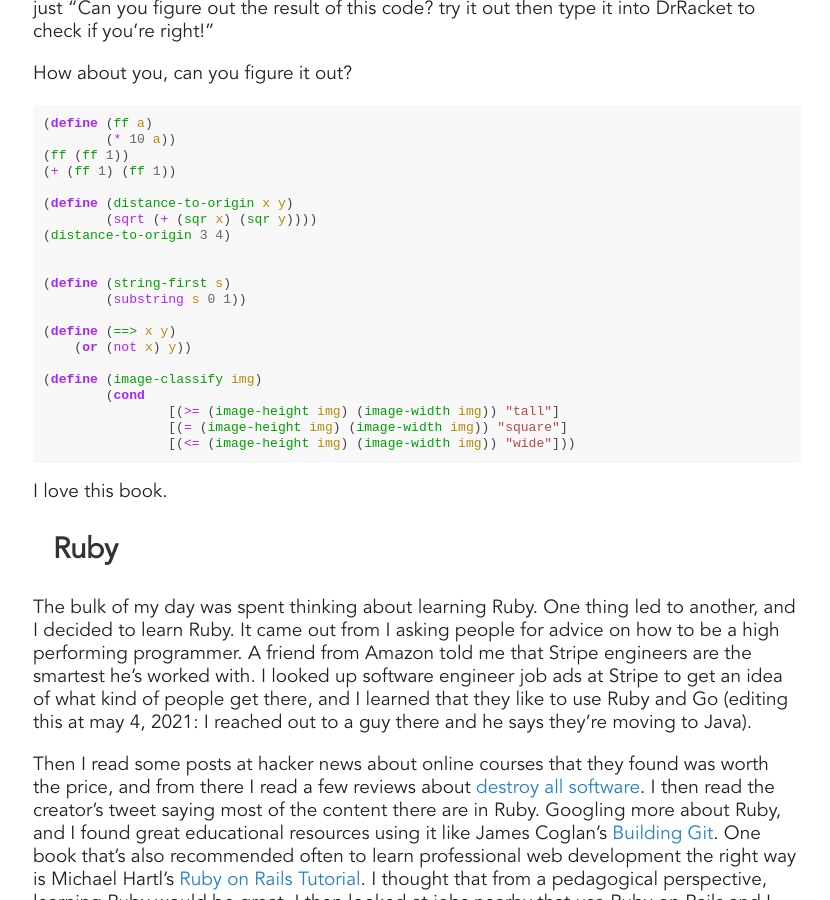
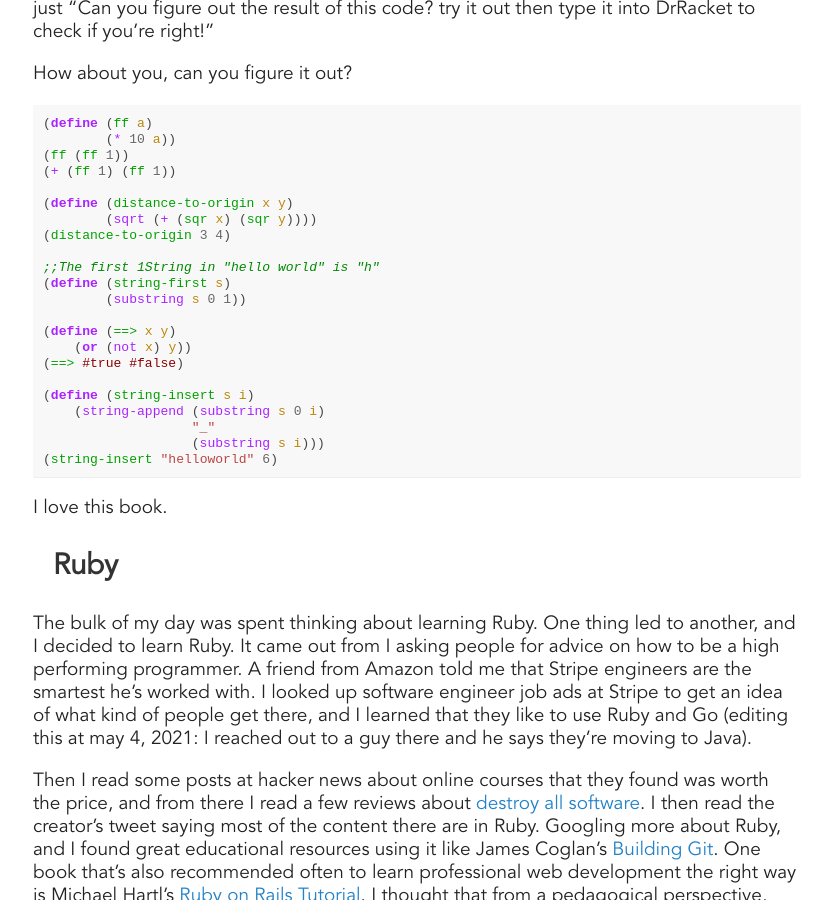
Before and after one commit to jpamata/jpamata.github.io, a Jekyll site: the page built from _posts/2021-05-02-diy-bootcamp-020.md, in a window 1280 px wide and 900 px high, scrolled down 4737 px. Shown: the whole window, without its empty margins (223-1053 px from the left). Built offline with Jekyll 4.4.1, drawn with Linux system fonts in a browser that asks for light colours; comment, search, counter and statistics services are not loaded.

Commit message:
Update 2021-05-02-diy-bootcamp-020.md

````diff
--- a/_posts/2021-05-02-diy-bootcamp-020.md
+++ b/_posts/2021-05-02-diy-bootcamp-020.md
@@ -172,18 +172,19 @@
 	(sqrt (+ (sqr x) (sqr y))))
 (distance-to-origin 3 4)
 
-
+;;The first 1String in "hello world" is "h"
 (define (string-first s)
 	(substring s 0 1))
 
 (define (==> x y)
     (or (not x) y))
+(==> #true #false)
 
-(define (image-classify img)
-	(cond
-		[(>= (image-height img) (image-width img)) "tall"]
-		[(= (image-height img) (image-width img)) "square"]
-		[(<= (image-height img) (image-width img)) "wide"]))
+(define (string-insert s i)
+    (string-append (substring s 0 i)
+                   "_"
+                   (substring s i)))
+(string-insert "helloworld" 6)
 ```
 
 I love this book.
````
